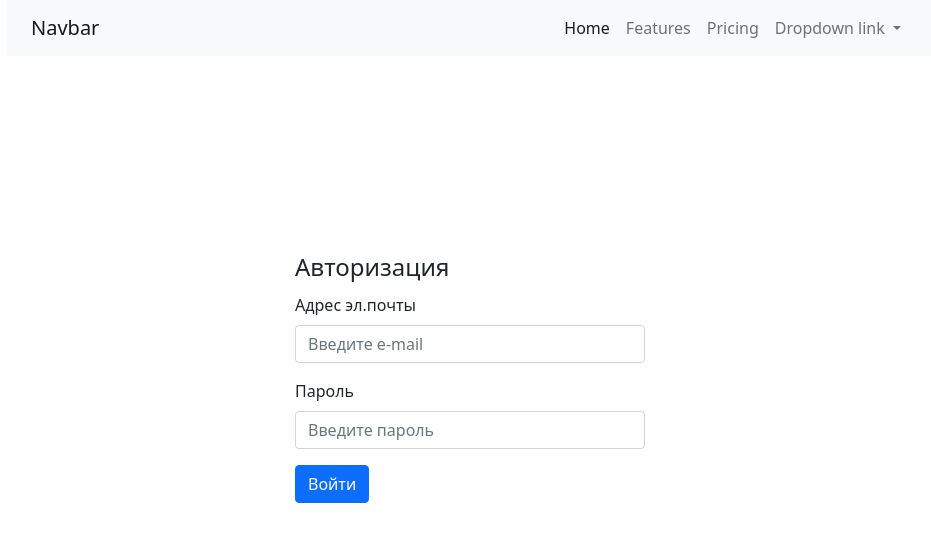
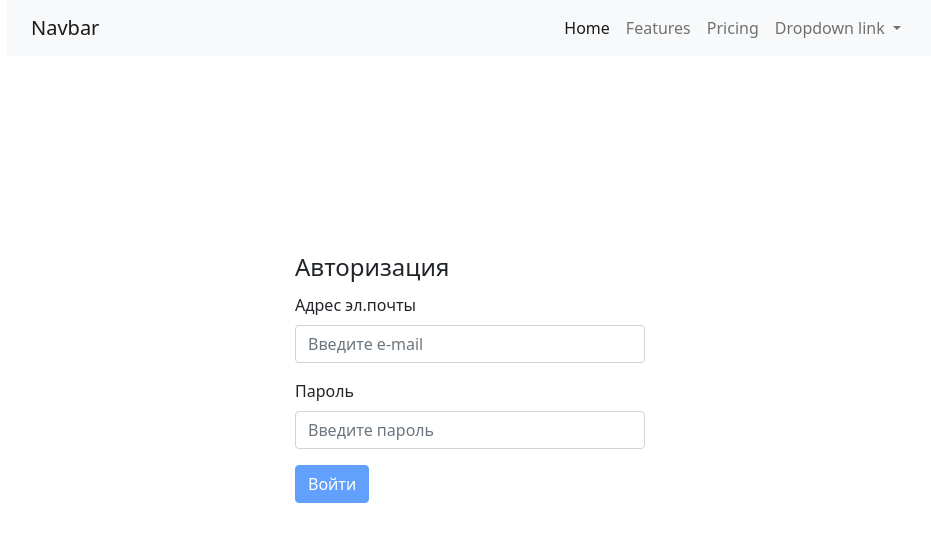
Before and after one commit to IlchenkoAnton/vue.js-learning-shop, a Vue app: page /login in a window 1280 px wide. Shown: the top 542 px of the page, without its empty margins (170-1101 px from the left). Built offline with nearby package versions, Linux system fonts and the light colour scheme; what axios-mock-adapter would draw is missing.

Commit message:
feat: Добавлен прелоадер

```diff
--- a/src/views/ShopLogin.vue
+++ b/src/views/ShopLogin.vue
@@ -26,7 +26,18 @@
                         {{ errorMessage }}
                     </div>
                 </div>
-                <button type="submit" class="btn btn-primary">Войти</button>
+                <button
+                    type="submit"
+                    class="btn btn-primary"
+                    :disabled="!login || !password">
+                        <template v-if="isLoading">
+                            <span class="spinner-border spinner-border-sm"></span>
+                            Загрузка...
+                        </template>
+                        <template v-else>
+                            Войти
+                        </template>
+                </button>
             </fieldset>
         </form>
     </div>
@@ -57,6 +68,7 @@
                 login: '',
                 password: '',
                 errorMessage: '',
+                isLoading: false,
             };
         },
         computed: {
@@ -66,11 +78,19 @@
         },
         methods: {
             onSubmit() {
+                if (!this.login || !this.password) {
+                    return;
+                }
+
+                this.isLoading = true;
                 this.$_login(this.login, this.password)
                     .then((response) => {
                         if (response) {
-                            // redirect
+                            this.$router.push('/products');
                         }
+                    })
+                    .finally(() => {
+                        this.isLoading = false;
                     });
             },
             async $_login(login, password) {
@@ -82,6 +102,7 @@
                         response.data.token,
                     );
 
+                    // TODO Еще в store добавить!!!!
                     LocalStorageUtils.setUser(user);
 
                     return response;
```
